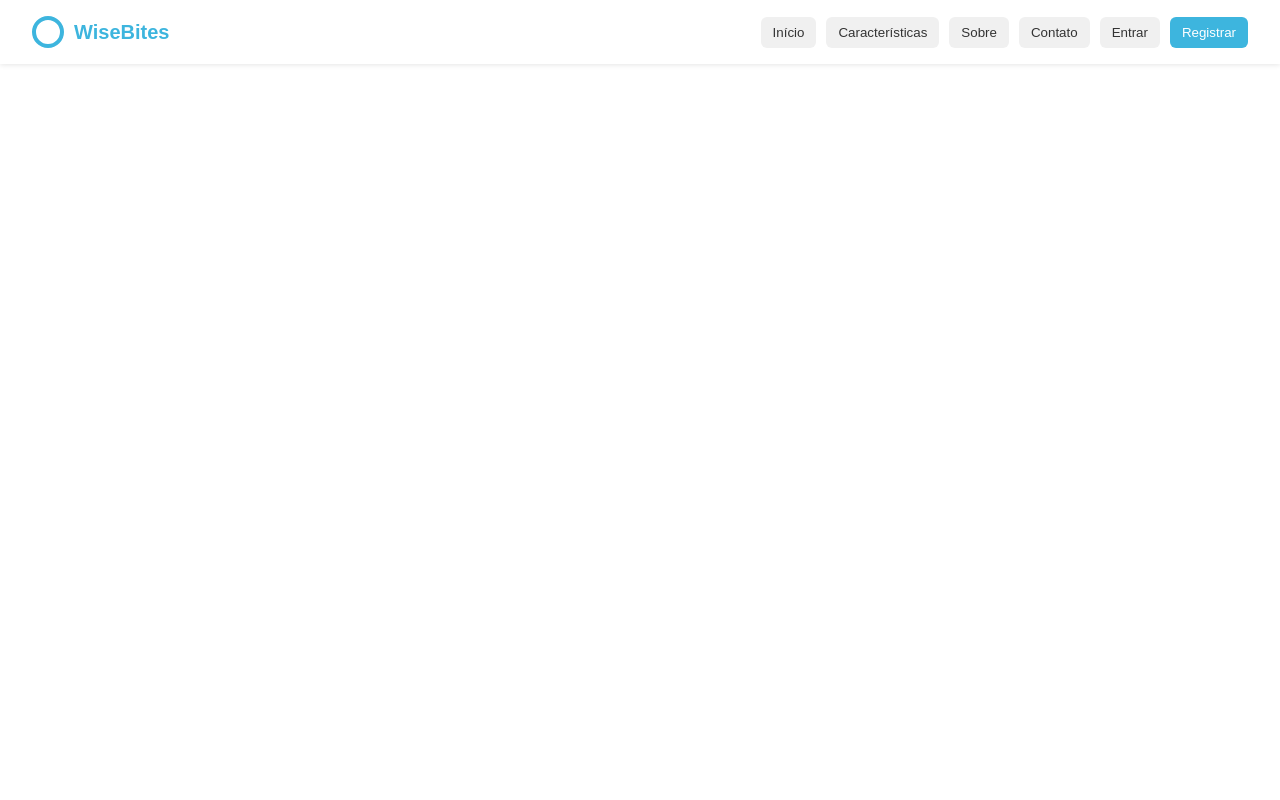
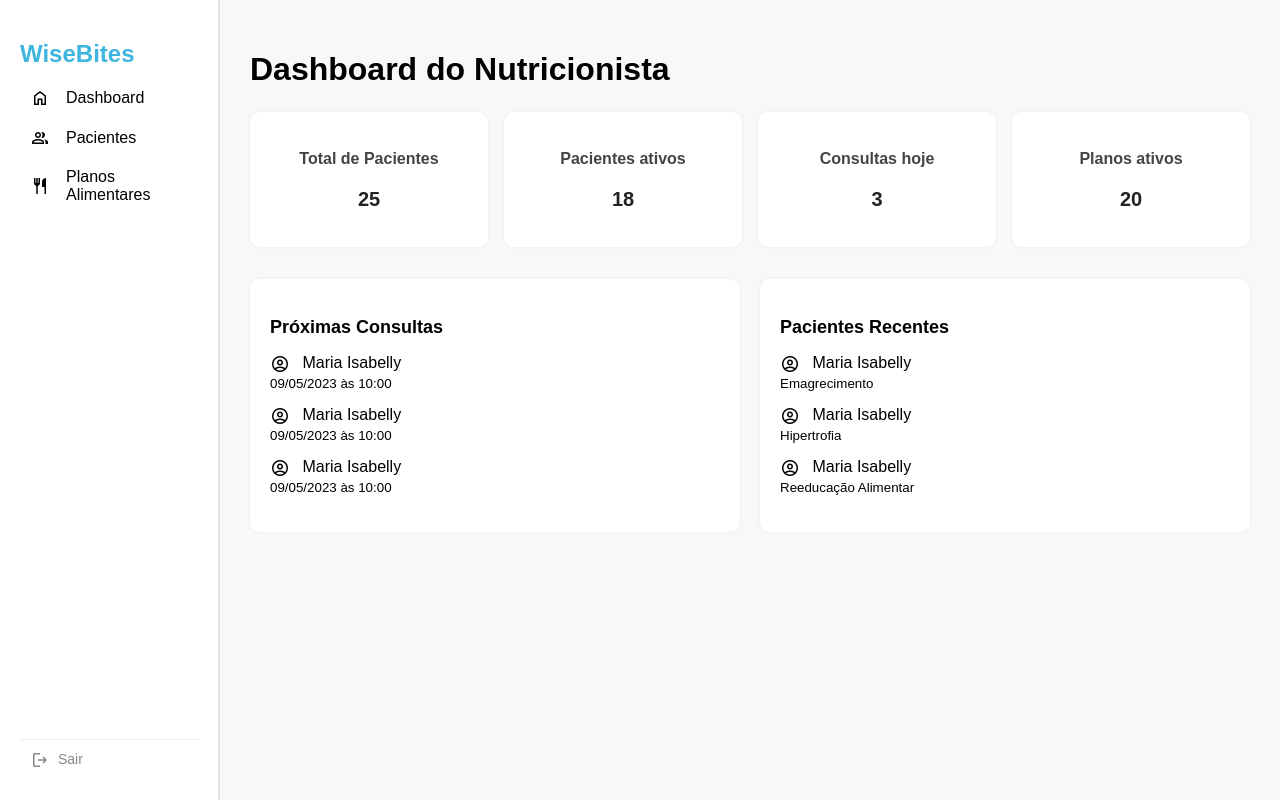
Before and after one commit to Isabellybrt/Wisebites, a React (Create React App) app in the folder frontend/: page /dashboard in a window 1280 px wide. Built offline with nearby package versions, Linux system fonts and the light colour scheme.

Commit message:
dashboard_nutricionista

```diff
--- a/frontend/public/index.html
+++ b/frontend/public/index.html
@@ -24,6 +24,11 @@
       work correctly both with client-side routing and a non-root public URL.
       Learn how to configure a non-root public URL by running `npm run build`.
     -->
+<link
+  rel="stylesheet"
+  href="https://fonts.googleapis.com/css2?family=Material+Symbols+Outlined"
+/>
+
     <title>React App</title>
   </head>
   <body>
--- a/frontend/src/App.tsx
+++ b/frontend/src/App.tsx
@@ -1,20 +1,39 @@
 import React from 'react';
-import { BrowserRouter as Router, Routes, Route } from 'react-router-dom';
+import { BrowserRouter as Router, Routes, Route, useLocation } from 'react-router-dom';
 import Navbar from './components/Navbar';
 import Hero from './pages/Hero';
 import Register from './pages/Register';
+import Home_Nutritionist from './pages/Home_Nutritionist';
 
 const App: React.FC = () => {
   return (
     <Router>
-      <Navbar />
-      <Routes>
-        <Route path="/" element={<Hero />} />
-        <Route path="/registrar" element={<Register />} />
-        {/* outras rotas no futuro */}
-      </Routes>
+      <Layout />
     </Router>
   );
 };
 
+// Componente separado para usar o hook useLocation
+const Layout: React.FC = () => {
+  const location = useLocation();
+
+  // Define onde o Navbar deve aparecer
+  const showNavbarRoutes = ['/', '/registrar'];
+
+  const shouldShowNavbar = showNavbarRoutes.includes(location.pathname);
+
+  return (
+    <>
+      {shouldShowNavbar && <Navbar />}
+
+      <Routes>
+        <Route path="/" element={<Hero />} />
+        <Route path="/registrar" element={<Register />} />
+        <Route path="/dashboard" element={<Home_Nutritionist />} />
+        {/* outras rotas no futuro */}
+      </Routes>
+    </>
+  );
+};
+
 export default App;
--- /dev/null
+++ b/frontend/src/components/Sidebar_Nutritionist.tsx
@@ -0,0 +1,36 @@
+import React from 'react';
+import '../styles/Sidebar_Nutritionist.css';
+
+const Sidebar: React.FC = () => {
+  return (
+    <aside className="sidebar">
+  <div className="top-section">
+    <h2 className="logo">WiseBites</h2>
+    <nav>
+      <ul>
+        <li>
+              <span className="material-symbols-outlined">home</span>
+              Dashboard
+            </li>
+            <li>
+              <span className="material-symbols-outlined">group</span>
+              Pacientes
+            </li>
+            <li>
+              <span className="material-symbols-outlined">restaurant</span>
+              Planos Alimentares
+            </li>
+
+      </ul>
+    </nav>
+  </div>
+<div className="logout">
+  <span className="material-symbols-outlined">logout</span>
+  Sair
+</div>
+
+</aside>
+  );
+};
+
+export default Sidebar;
--- /dev/null
+++ b/frontend/src/pages/Home_Nutritionist.tsx
@@ -0,0 +1,73 @@
+import React from 'react';
+import Sidebar from '../components/Sidebar_Nutritionist';
+import '../styles/Home_Nutritionist.css';
+
+const Dashboard: React.FC = () => {
+  return (
+    <div className="dashboard-container">
+      <Sidebar />
+      <main className="dashboard-content">
+        <h1>Dashboard do Nutricionista</h1>
+
+        <section className="stats">
+          <div className="card">
+            <h4>Total de Pacientes</h4>
+            <p>25</p>
+          </div>
+          <div className="card">
+            <h4>Pacientes ativos</h4>
+            <p>18</p>
+          </div>
+          <div className="card">
+            <h4>Consultas hoje</h4>
+            <p>3</p>
+          </div>
+          <div className="card">
+            <h4>Planos ativos</h4>
+            <p>20</p>
+          </div>
+        </section>
+
+        <section className="panels">
+          <div className="panel">
+            <h3>Próximas Consultas</h3>
+            <ul>
+                <li>
+                    <span><span className="material-symbols-outlined">account_circle</span> Maria Isabelly</span><br />
+                    <small>09/05/2023 às 10:00</small>
+                </li>
+                <li>
+                    <span><span className="material-symbols-outlined">account_circle</span> Maria Isabelly</span><br />
+                    <small>09/05/2023 às 10:00</small>
+                </li>
+                <li>
+                    <span><span className="material-symbols-outlined">account_circle</span> Maria Isabelly</span><br />
+                    <small>09/05/2023 às 10:00</small>
+                </li>
+                </ul>
+          </div>
+
+          <div className="panel">
+            <h3>Pacientes Recentes</h3>
+            <ul>
+                <li>
+                    <span><span className="material-symbols-outlined">account_circle</span> Maria Isabelly</span><br />
+                    <small>Emagrecimento</small>
+                </li>
+                <li>
+                    <span><span className="material-symbols-outlined">account_circle</span> Maria Isabelly</span><br />
+                    <small>Hipertrofia</small>
+                </li>
+                <li>
+                    <span><span className="material-symbols-outlined">account_circle</span> Maria Isabelly</span><br />
+                    <small>Reeducação Alimentar</small>
+                </li>
+                </ul>
+          </div>
+        </section>
+      </main>
+    </div>
+  );
+};
+
+export default Dashboard;
--- /dev/null
+++ b/frontend/src/styles/Home_Nutritionist.css
@@ -0,0 +1,74 @@
+.dashboard-container {
+  display: flex;
+  height: 100vh;
+  background-color: #f8f8f8;
+}
+
+.dashboard-content {
+  margin-left: 220px;
+  padding: 30px;
+  width: 100%;
+  overflow-y: auto;
+}
+
+.dashboard-content h1 {
+  margin-bottom: 24px;
+}
+
+.stats {
+  display: flex;
+  gap: 16px;
+  margin-bottom: 32px;
+  flex-wrap: wrap;
+}
+
+.card {
+  background: white;
+  padding: 16px;
+  border-radius: 10px;
+  box-shadow: 0 0 4px rgba(0,0,0,0.05);
+  min-width: 160px;
+  flex: 1;
+  text-align: center;
+}
+
+.card h4 {
+  margin-bottom: 8px;
+  font-size: 16px;
+  color: #444;
+}
+
+.card p {
+  font-size: 20px;
+  font-weight: bold;
+  color: #222;
+}
+
+.panels {
+  display: flex;
+  gap: 20px;
+  flex-wrap: wrap;
+}
+
+.panel {
+  flex: 1;
+  background: white;
+  padding: 20px;
+  border-radius: 10px;
+  box-shadow: 0 0 4px rgba(0,0,0,0.05);
+  min-width: 300px;
+}
+
+.panel h3 {
+  margin-bottom: 16px;
+  font-size: 18px;
+}
+
+.panel ul {
+  list-style: none;
+  padding: 0;
+}
+
+.panel li {
+  margin-bottom: 14px;
+}
--- /dev/null
+++ b/frontend/src/styles/Sidebar_Nutritionist.css
@@ -0,0 +1,73 @@
+.sidebar {
+background-color: white;
+width: 220px;
+height: 100vh;
+padding: 20px;
+border-right: 2px solid #dce3e9;
+display: flex;
+flex-direction: column;
+justify-content: space-between;
+position: fixed;
+left: 0;
+top: 0;
+bottom: 0;
+box-sizing: border-box;
+z-index: 10;
+}
+
+.logo {
+font-size: 24px;
+font-weight: bold;
+color: #3db5de;
+margin-bottom: 0;
+}
+
+
+
+.sidebar nav {
+  margin-top: 10px; /* ← aqui está o espaçamento entre logo e menu */
+}
+
+
+.sidebar nav ul {
+list-style: none;
+padding: 0;
+margin: 0;
+}
+
+
+
+.sidebar nav li {
+padding: 10px;
+border-radius: 8px;
+cursor: pointer;
+display: flex;
+align-items: center;
+gap: 8px;
+}
+
+.sidebar nav li.active,
+.sidebar nav li:hover {
+background-color: #f3f4f6;
+font-weight: bold;
+}
+
+.logout {
+font-size: 14px;
+color: #888;
+padding: 10px;
+cursor: pointer;
+border-top: 1px solid #eee;
+margin-top: 20px;
+}
+
+.top-section {
+  display: flex;
+  flex-direction: column;
+}
+
+.material-symbols-outlined {
+  font-size: 20px;
+  margin-right: 8px;
+  vertical-align: middle;
+}
```
